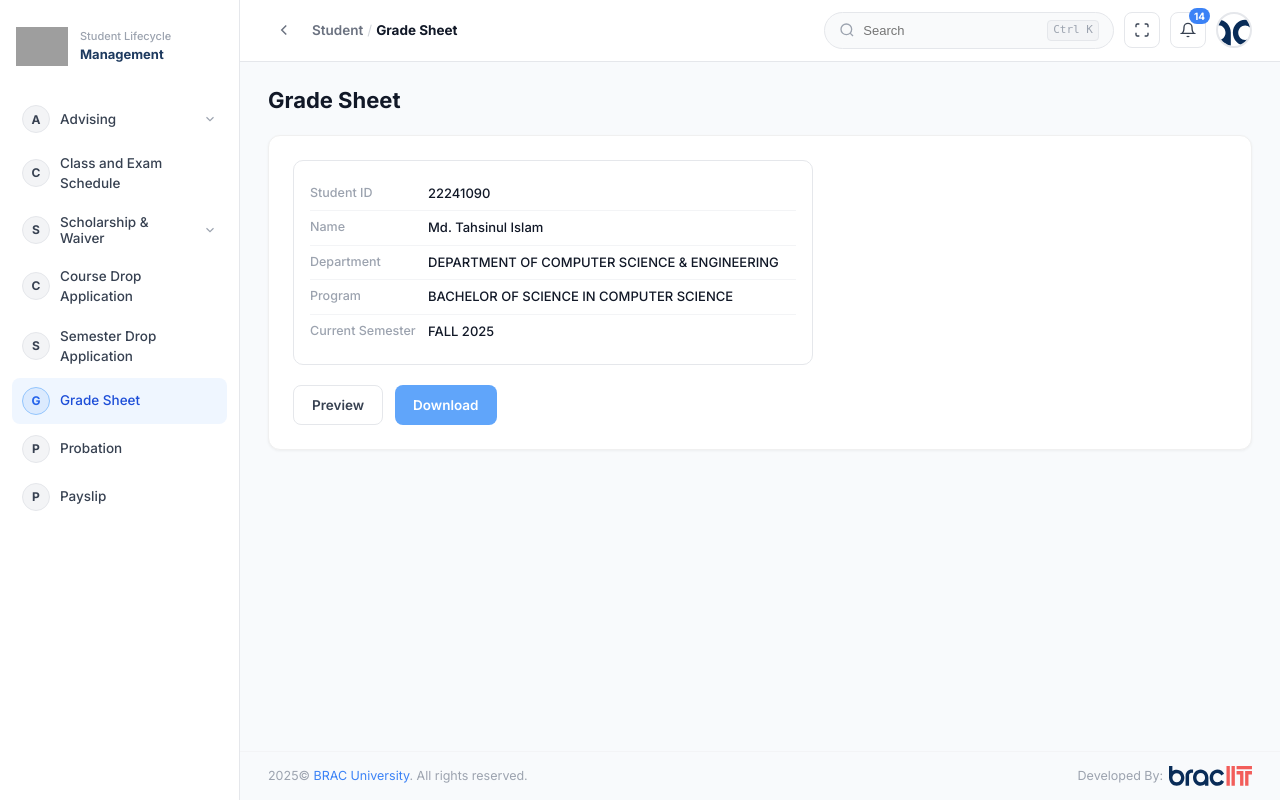
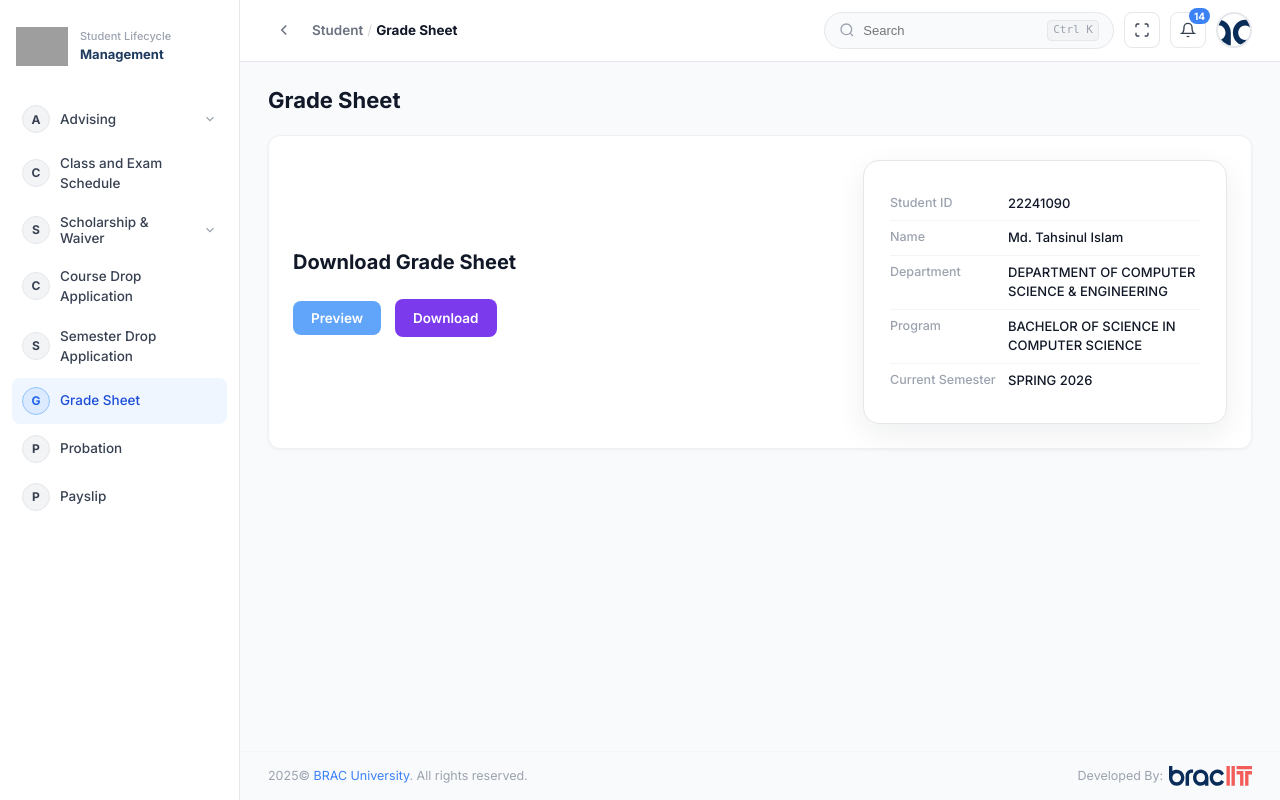
Before and after one commit to tans6765-free/connect.bracu.ac.bd, a Flask app: page /student/grade-sheet in a window 1280 px wide. Run offline with Flask 3, Linux system fonts and the light colour scheme; the visitor is signed in with stand-in values (Sample User, id 1); grey boxes are pictures that could not be loaded.

Commit message:
feat: implement grade sheet preview modal and page layout

```diff
--- a/static/css/style.css
+++ b/static/css/style.css
@@ -1083,7 +1083,137 @@ button { font-family: inherit; cursor: pointer; }
    ══════════════════════════════════ */
 .grade-profile { max-width: 520px; }
 
+.grade-sheet-grid {
+  display: grid;
+  grid-template-columns: minmax(320px, 1.5fr) minmax(260px, 1fr);
+  gap: 24px;
+  align-items: center;
+}
+
+.section-header {
+  font-size: 20px;
+  font-weight: 700;
+  color: #111827;
+  margin-bottom: 22px;
+}
+
+.grade-sheet-actions {
+  display: flex;
+  align-items: center;
+  gap: 14px;
+  flex-wrap: wrap;
+}
+
+.secondary-btn {
+  display: inline-flex;
+  align-items: center;
+  gap: 6px;
+  padding: 9px 18px;
+  background: #7c3aed;
+  color: #fff;
+  border: none;
+  border-radius: 8px;
+  font-size: 13.5px;
+  font-weight: 600;
+  transition: background 0.15s;
+}
+
+.secondary-btn:hover { background: #6d28d9; }
+
+.grade-sheet-info-card {
+  background: #ffffff;
+  border: 1px solid #e5e7eb;
+  border-radius: 16px;
+  padding: 26px;
+  box-shadow: 0 10px 30px rgba(15, 23, 42, 0.07);
+}
+
+.modal-overlay {
+  display: none;
+  position: fixed;
+  inset: 0;
+  z-index: 70;
+  background: rgba(15, 23, 42, 0.55);
+  backdrop-filter: blur(4px);
+  align-items: center;
+  justify-content: center;
+  padding: 24px;
+}
+
+.modal-overlay.open { display: flex; }
+
+.preview-modal {
+  width: min(1180px, 100%);
+  max-height: 90vh;
+  background: #ffffff;
+  border-radius: 24px;
+  overflow: hidden;
+  display: flex;
+  flex-direction: column;
+  box-shadow: 0 28px 80px rgba(15, 23, 42, 0.18);
+}
+
+.preview-modal-header {
+  display: flex;
+  align-items: center;
+  justify-content: space-between;
+  gap: 16px;
+  padding: 18px 24px;
+  border-bottom: 1px solid #e5e7eb;
+}
+
+.preview-modal-title {
+  font-size: 15px;
+  font-weight: 700;
+  color: #111827;
+}
+
+.preview-modal-subtitle {
+  margin-top: 4px;
+  font-size: 13px;
+  color: #6b7280;
+}
+
+.close-modal-btn {
+  width: 38px;
+  height: 38px;
+  display: inline-flex;
+  align-items: center;
+  justify-content: center;
+  border: none;
+  border-radius: 50%;
+  background: #f8fafc;
+  color: #374151;
+  font-size: 22px;
+  cursor: pointer;
+}
+
+.preview-modal-body {
+  flex: 1;
+  min-height: 72vh;
+  background: #111;
+}
+
+.preview-modal-body iframe {
+  width: 100%;
+  height: 100%;
+  border: none;
+}
+
+.preview-modal-footer {
+  display: flex;
+  align-items: center;
+  justify-content: flex-end;
+  gap: 12px;
+  padding: 16px 24px;
+  background: #f8fafc;
+}
+
 .button-row { display: flex; gap: 12px; flex-wrap: wrap; }
+
+@media (max-width: 900px) {
+  .grade-sheet-grid { grid-template-columns: 1fr; }
+}
 
 /* ══════════════════════════════════
    PROFILE PAGE
--- a/templates/page.html
+++ b/templates/page.html
@@ -331,6 +331,20 @@ function handleCourseDrop() {
   if (!reason) { alert('Please select a reason type.'); return; }
   alert('Course drop application submitted successfully!');
 }
+function openGradePreview() {
+  const modal = document.getElementById('gradePreviewModal');
+  const iframe = document.getElementById('gradePreviewIframe');
+  iframe.src = '/static/grade_sheet.pdf';
+  modal.classList.add('open');
+  document.body.style.overflow = 'hidden';
+}
+function closeGradePreview() {
+  const modal = document.getElementById('gradePreviewModal');
+  const iframe = document.getElementById('gradePreviewIframe');
+  modal.classList.remove('open');
+  iframe.src = '';
+  document.body.style.overflow = '';
+}
 </script>
 
 {# ══════════ SEMESTER DROP ══════════ #}
@@ -372,17 +386,41 @@ function handleCourseDrop() {
 
 {# ══════════ GRADE SHEET ══════════ #}
 {% elif page == 'grade-sheet' %}
-<div class="card full-card">
-  <div class="profile-info-card grade-profile">
-    <div class="pi-row"><span class="pi-label">Student ID</span><span class="pi-value">22241090</span></div>
-    <div class="pi-row"><span class="pi-label">Name</span><span class="pi-value">Md. Tahsinul Islam</span></div>
-    <div class="pi-row"><span class="pi-label">Department</span><span class="pi-value">DEPARTMENT OF COMPUTER SCIENCE &amp; ENGINEERING</span></div>
-    <div class="pi-row"><span class="pi-label">Program</span><span class="pi-value">BACHELOR OF SCIENCE IN COMPUTER SCIENCE</span></div>
-    <div class="pi-row"><span class="pi-label">Current Semester</span><span class="pi-value">FALL 2025</span></div>
+<div class="card full-card grade-sheet-card">
+  <div class="grade-sheet-grid">
+    <div class="grade-sheet-main">
+      <div class="section-header">Download Grade Sheet</div>
+      <div class="grade-sheet-actions">
+        <button class="primary-btn" type="button" onclick="openGradePreview()">Preview</button>
+        <a class="secondary-btn" href="/static/grade_sheet.pdf" download>Download</a>
+      </div>
+    </div>
+    <div class="grade-sheet-info-card">
+      <div class="pi-row"><span class="pi-label">Student ID</span><span class="pi-value">22241090</span></div>
+      <div class="pi-row"><span class="pi-label">Name</span><span class="pi-value">Md. Tahsinul Islam</span></div>
+      <div class="pi-row"><span class="pi-label">Department</span><span class="pi-value">DEPARTMENT OF COMPUTER SCIENCE &amp; ENGINEERING</span></div>
+      <div class="pi-row"><span class="pi-label">Program</span><span class="pi-value">BACHELOR OF SCIENCE IN COMPUTER SCIENCE</span></div>
+      <div class="pi-row"><span class="pi-label">Current Semester</span><span class="pi-value">SPRING 2026</span></div>
+    </div>
   </div>
-  <div class="button-row" style="margin-top:20px">
-    <a class="outline-btn" href="/static/grade_sheet.pdf" target="_blank">Preview</a>
-    <a class="primary-btn" href="/static/grade_sheet.pdf" download>Download</a>
+</div>
+
+<div class="modal-overlay" id="gradePreviewModal" aria-hidden="true">
+  <div class="preview-modal">
+    <div class="preview-modal-header">
+      <div>
+        <div class="preview-modal-title">Download "Grade Sheet Web"</div>
+        <div class="preview-modal-subtitle">Preview the grade sheet before downloading</div>
+      </div>
+      <button class="close-modal-btn" type="button" onclick="closeGradePreview()">×</button>
+    </div>
+    <div class="preview-modal-body">
+      <iframe id="gradePreviewIframe" src="" title="Grade Sheet Preview"></iframe>
+    </div>
+    <div class="preview-modal-footer">
+      <a class="secondary-btn" href="/static/grade_sheet.pdf" download>Download</a>
+      <button class="outline-btn" type="button" onclick="closeGradePreview()">Cancel</button>
+    </div>
   </div>
 </div>
 
```
